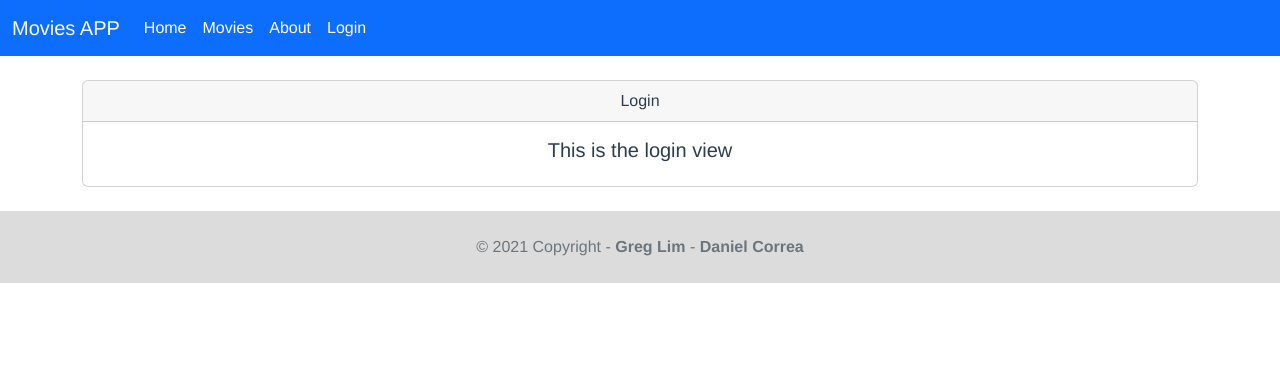
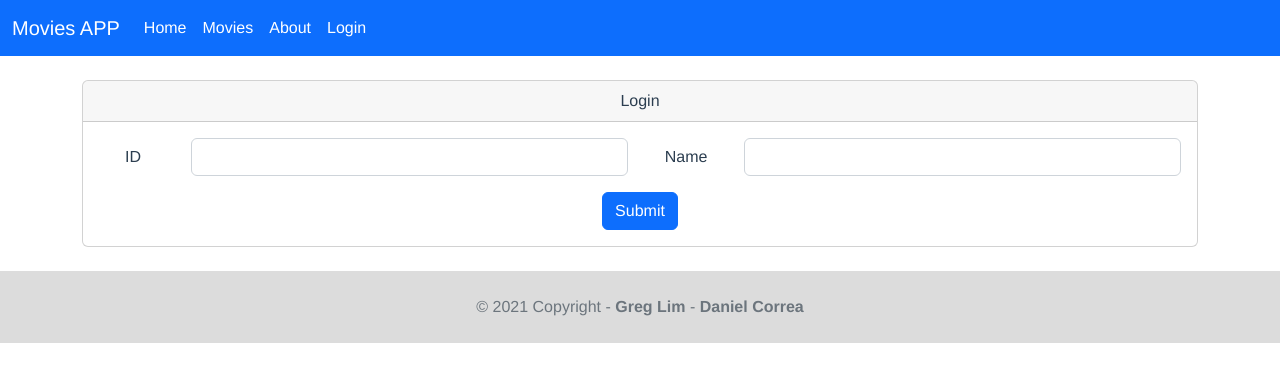
Before and after one commit to AzashiroMerume/movie-reviews, a Vue app in the folder frontend/: page /login in a window 1280 px wide. Shown: the top 382 px of the page. Built offline with nearby package versions, Linux system fonts and the light colour scheme.

Commit message:
Created AddReview Component for createing review

```diff
--- a/frontend/src/App.vue
+++ b/frontend/src/App.vue
@@ -4,8 +4,7 @@
     <nav class="navbar navbar-expand-lg navbar-dark bg-primary">
       <div class="container-fluid">
         <router-link to="/" class="navbar-brand">Movies APP</router-link>
-        <button class="navbar-toggler" type="button" data-bs-toggle="collapse"
-          data-bs-target="#navbarNavAltMarkup"
+        <button class="navbar-toggler" type="button" data-bs-toggle="collapse" data-bs-target="#navbarNavAltMarkup"
           aria-controls="navbarNavAltMarkup" aria-expanded="false" aria-label="Toggle navigation">
           <span class="navbar-toggler-icon"></span>
         </button>
@@ -18,9 +17,12 @@
             <router-link to="/about" class="nav-link active">
               About
             </router-link>
-            <router-link to="/login" class="nav-link active">
+            <router-link v-if="!userData" to="/login" class="nav-link active">
               Login
             </router-link>
+            <a v-if="userData" v-on:click="logout()" class="nav-link active pointer">
+              Logout ({{ userData }})
+            </a>
           </div>
         </div>
       </div>
@@ -47,6 +49,19 @@
 <script>
 export default {
   name: 'App',
+  computed: {
+    userData() {
+      if (this.$store.state.user.id) {
+        return `${this.$store.state.user.id} - ${this.$store.state.user.name}`
+      }
+      return '';
+    },
+  },
+  methods: {
+    logout() {
+      this.$store.commit('disconnect');
+    },
+  },
 };
 </script>
 <style>
@@ -57,4 +72,8 @@ export default {
   text-align: center;
   color: #2c3e50;
 }
+
+.pointer {
+  cursor: pointer;
+}
 </style>
--- /dev/null
+++ b/frontend/src/views/AddReview.vue
@@ -0,0 +1,43 @@
+<template>
+    <div class="card">
+        <div class="card-header">
+            Add Review
+        </div>
+        <div class="card-body">
+            <form>
+                <div class="mb-3">
+                    <label class="form-label">Message</label>
+                    <input v-model="message" type="text" class="form-control">
+                </div>
+                <a v-on:click="saveReview()" class="btn btn-primary">Submit</a>
+            </form>
+        </div>
+    </div>
+</template>
+<script>
+import ReviewService from '../services/ReviewService';
+export default {
+    name: 'AddReview',
+    data() {
+        return {
+            message: '',
+        };
+    },
+    props: ['movieId'],
+    methods: {
+        async saveReview() {
+            if (this.message !== '') {
+                const data = {
+                    review: this.message,
+                    name: this.$store.state.user.name,
+                    user_id: this.$store.state.user.id,
+                    movie_id: this.movieId,
+                };
+                await ReviewService.createReview(data);
+                this.message = '';
+                this.$emit('updateMovieInfo');
+            }
+        },
+    },
+};
+</script>
--- a/frontend/src/views/Login.vue
+++ b/frontend/src/views/Login.vue
@@ -4,12 +4,48 @@
             Login
         </div>
         <div class="card-body">
-            <h5 class="card-title">This is the login view</h5>
+            <form>
+                <div class="row">
+                    <div class="col">
+                        <div class="mb-3 row">
+                            <label class="col-sm-2 col-form-label">ID</label>
+                            <div class="col-sm-10">
+                                <input v-model="userId" type="number" class="form-control">
+                            </div>
+                        </div>
+                    </div>
+                    <div class="col">
+                        <div class="mb-3 row">
+                            <label class="col-sm-2 col-form-label">Name</label>
+                            <div class="col-sm-10">
+                                <input v-model="userName" type="text" class="form-control">
+                            </div>
+                        </div>
+                    </div>
+                </div>
+                <a v-on:click="login()" class="btn btn-primary">Submit</a>
+            </form>
         </div>
     </div>
 </template>
 <script>
 export default {
-  name: 'Login',
+    name: 'Login',
+    data() {
+        return {
+            userId: '',
+            userName: '',
+        };
+    },
+    methods: {
+        login() {
+            if (!(this.userId === '' || this.userName === '')) {
+                this.$store.commit('connect', {
+                    id: this.userId, name: this.userName,
+                });
+                this.$router.push({ path: '/' });
+            }
+        },
+    },
 };
 </script>
--- a/frontend/src/views/Movie.vue
+++ b/frontend/src/views/Movie.vue
@@ -11,7 +11,7 @@
                 <div class="col-md-6 col-sm-12">
                     <p class="card-text">{{ movie.plot }}</p>
                     <div>
-                        Form to Add Reviews
+                        <AddReview v-if="$store.state.user.id" :movieId="movie._id" v-on:update-movie-info="getMovie" />
                     </div>
                     <hr />
                     <h3>Reviews</h3>
@@ -32,6 +32,8 @@
 <script>
 import * as moment from 'moment';
 import MovieService from '../services/MovieService';
+import AddReview from './AddReview.vue';
+
 export default {
     name: 'Movies',
     data() {
@@ -45,6 +47,9 @@ export default {
                 reviews: [],
             },
         };
+    },
+    components: {
+        AddReview,
     },
     created() {
         this.getMovie();
```
